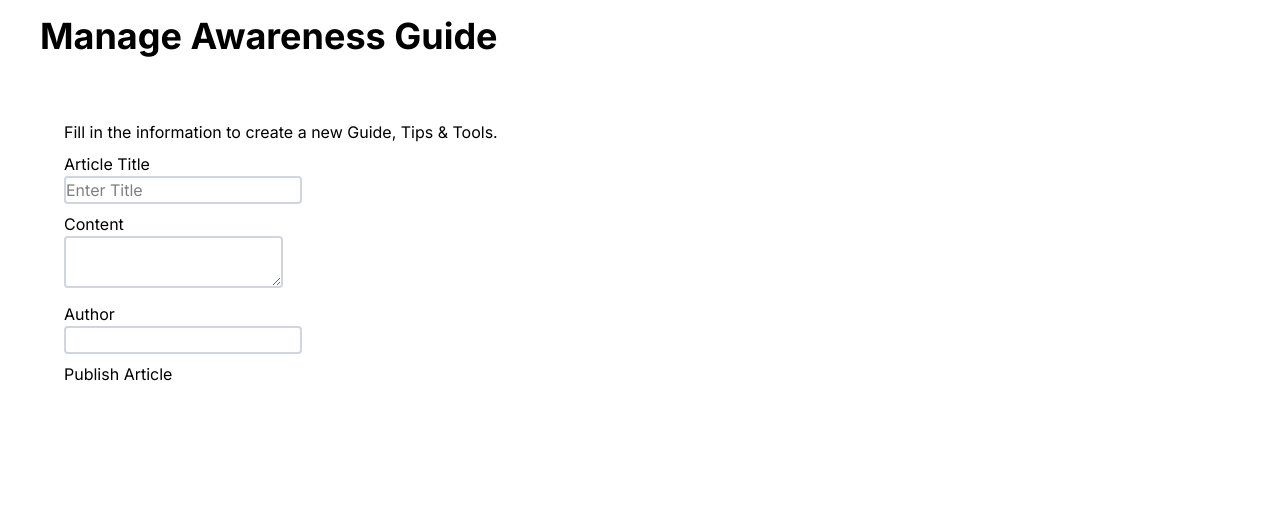
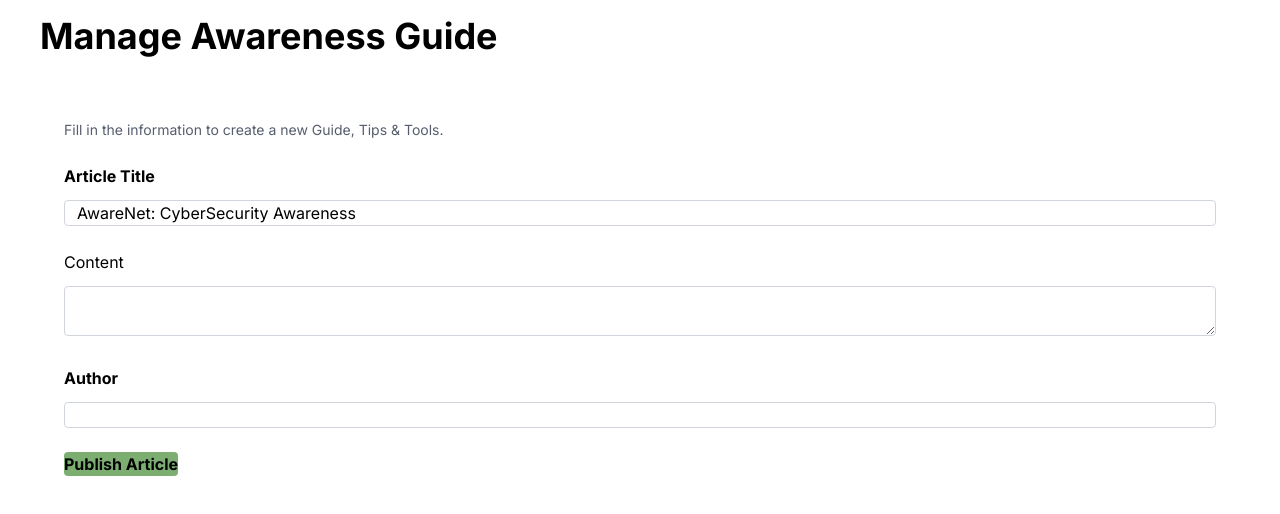
Before and after one commit to MaurenceBudiongan/awarenet-admin-web, a Next.js app: page /manage_awareness_guide in a window 1280 px wide. Shown: the top 514 px of the page. Built offline with nearby package versions, Linux system fonts and the light colour scheme.

Commit message:
Manage Awareness Guide Content UI

```diff
--- a/app/homepage/page.tsx
+++ b/app/homepage/page.tsx
@@ -86,7 +86,7 @@
           </svg>
           <button
             onClick={() => setActive("dashboard")}
-            className="py-2 px-1 w-px rounded text-left text-[#565d6d] hover:text-[#05893E] font-inter font-medium text-lg"
+            className="py-2 px-1 w-px rounded text-left text-[#565d6d] hover:text-[#05893E] font-inter font-medium text-md"
           >
             Dashboard
           </button>
@@ -111,7 +111,7 @@
           </svg>
           <button
             onClick={() => setActive("user")}
-            className="py-2 px-1 w-full  rounded text-left text-[#565d6d] hover:text-[#05893E] font-inter font-medium text-lg"
+            className="py-2 px-1 w-full  rounded text-left text-[#565d6d] hover:text-[#05893E] font-inter font-medium text-md"
           >
             User
           </button>
@@ -137,7 +137,7 @@
           </svg>
           <button
             onClick={() => setActive("feedback")}
-            className="py-2 px-1 w-full  rounded text-left text-[#565d6d] hover:text-[#05893E] font-inter font-medium text-lg"
+            className="py-2 px-1 w-full  rounded text-left text-[#565d6d] hover:text-[#05893E] font-inter font-medium text-md"
           >
             Feedback
           </button>
@@ -162,7 +162,7 @@
           </svg>
           <button
             onClick={() => setActive("history")}
-            className="py-2 px-1 w-full  rounded text-left text-[#565d6d] hover:text-[#05893E] font-inter font-medium text-lg"
+            className="py-2 px-1 w-full  rounded text-left text-[#565d6d] hover:text-[#05893E] font-inter font-medium text-md"
           >
             History
           </button>
@@ -185,7 +185,7 @@
           </svg>
           <button
             onClick={() => setActive("manage_awareness_guide")}
-            className="py-2 px-1 w-full  rounded text-left text-[#565d6d] hover:text-[#05893E] font-inter font-medium text-lg"
+            className="py-2 px-1 w-full  rounded text-left text-[#565d6d] hover:text-[#05893E] font-inter font-medium text-md"
           >
             Manage Awareness Guide
           </button>
@@ -211,7 +211,7 @@
           </svg>
           <button
             onClick={() => setActive("logout")}
-            className="py-2 px-1 w-full  rounded text-left text-[#565d6d] hover:text-[#05893E] font-inter font-medium text-lg"
+            className="py-2 px-1 w-full  rounded text-left text-[#565d6d] hover:text-[#05893E] font-inter font-medium text-md"
           >
             Logout
           </button>
--- a/app/manage_awareness_guide/page.tsx
+++ b/app/manage_awareness_guide/page.tsx
@@ -4,33 +4,37 @@
   return (
     <div>
       <p className="ml-10 mt-4 text-4xl font-bold">Manage Awareness Guide</p>
-      <div className="ml-10 mr-10 mt-10 mb-7 p-6 rounded-xl h-60 flex flex-col justify-around gap-y-2">
-        <div>Fill in the information to create a new Guide, Tips & Tools.</div>
-        <div>
-          <p>Article Title</p>
+      <div className="ml-10 mr-10 mt-10 mb-7 p-6 rounded-xl flex flex-col justify-around gap-y-6">
+        <div className="text-[#565d6d] text-sm">
+          Fill in the information to create a new Guide, Tips & Tools.
+        </div>
+        <div className="space-y-3">
+          <p className="font-bold">Article Title</p>
           <input
             type="text"
-            placeholder="Enter Title"
-            className="rounded-sm border-2 border-gray-300 outline-0"
+            placeholder="AwareNet: CyberSecurity Awareness"
+            className="w-full rounded-sm border border-gray-300 outline-0 placeholder:text-black indent-3"
           />
         </div>
-        <div>
+        <div className="space-y-3">
           <p>Content</p>
           <textarea
             name=""
             id=""
-            className="rounded-sm border-2 border-gray-300 outline-0"
+            className="w-full rounded-sm border border-gray-300 outline-0"
           ></textarea>
         </div>
-        <div>
-          <p>Author</p>
+        <div className="space-y-3">
+          <p className="font-bold">Author</p>
           <input
             type="text"
-            className="rounded-sm border-2 border-gray-300 outline-0"
+            className="w-full rounded-sm border border-gray-300 outline-0"
           />
         </div>
         <div>
-          <button>Publish Article</button>
+          <button className="bg-[#7CAD71] rounded-sm font-bold">
+            Publish Article
+          </button>
         </div>
       </div>
     </div>
```
